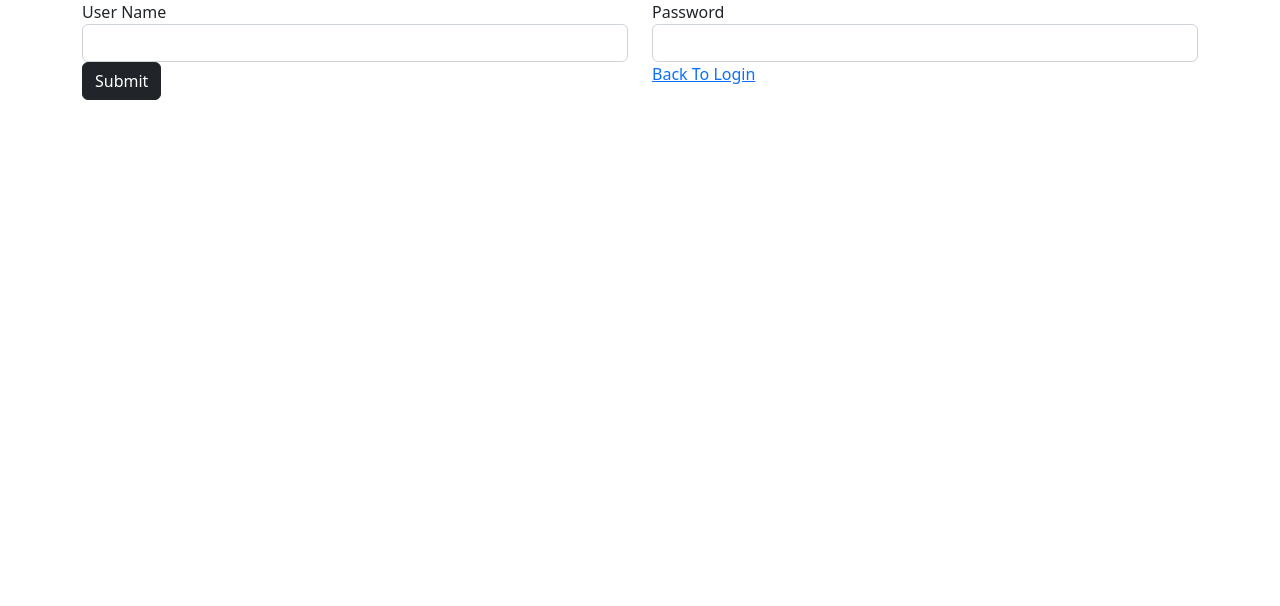
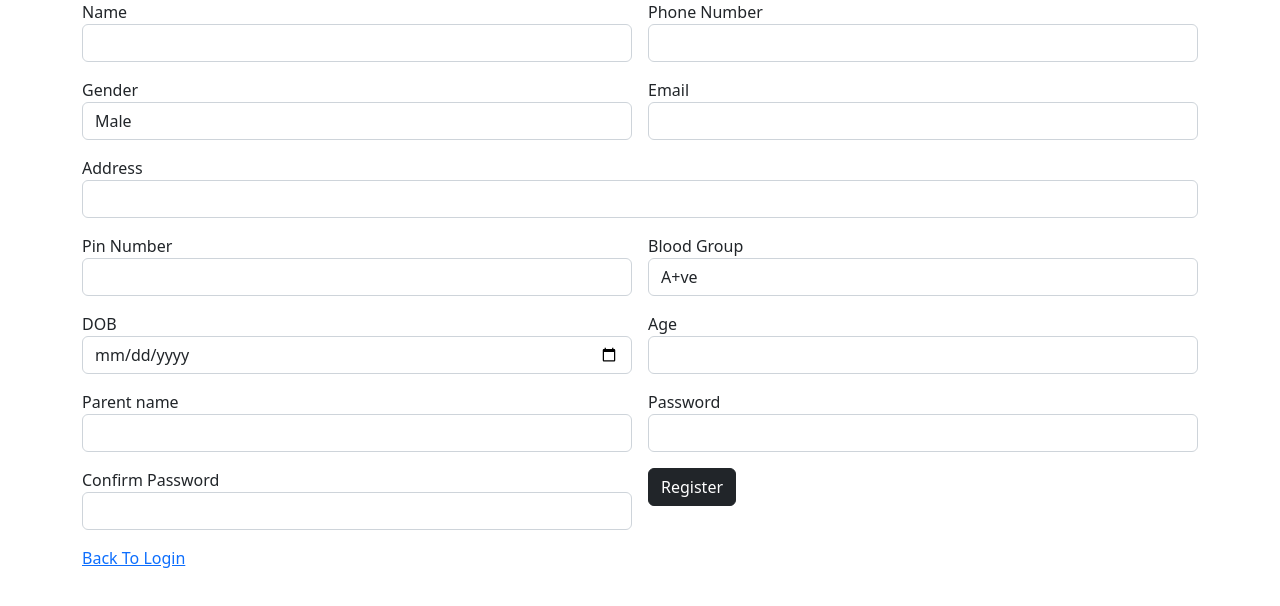
Before and after one commit to Ansen123/userapp, an Angular app: page / in a window 1280 px wide. Shown: the top 606 px of the page. Built offline with nearby package versions, Linux system fonts and the light colour scheme.

Commit message:
sigin up

```diff
--- a/src/app/app.component.html
+++ b/src/app/app.component.html
@@ -1,2 +1,2 @@
-<app-sigin></app-sigin>
+<app-sigup></app-sigup>
 <router-outlet></router-outlet>
--- a/src/app/sigin/sigin.component.html
+++ b/src/app/sigin/sigin.component.html
@@ -14,7 +14,7 @@
                     <button class="btn btn-dark" >Submit</button>
                 </div>
                 <div class="col col-12 col-sm-6 col-md-6 col-lg-6 col-xl-6 col-xxl-6">
-                    <a href="sigin.component.html">Back To Login</a>
+                    <a href="sigup.component.html">Back To Login</a>
                 </div>
 
             </div>
```
